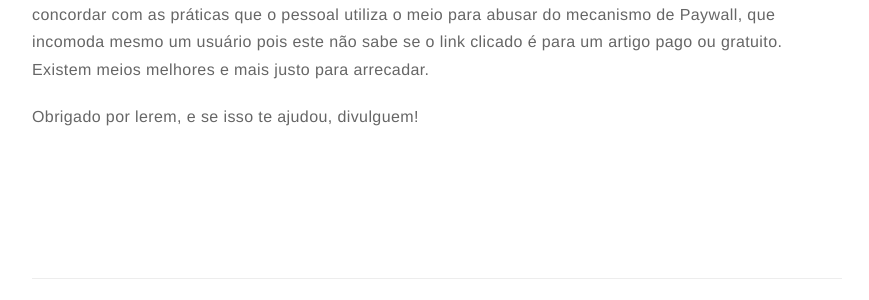
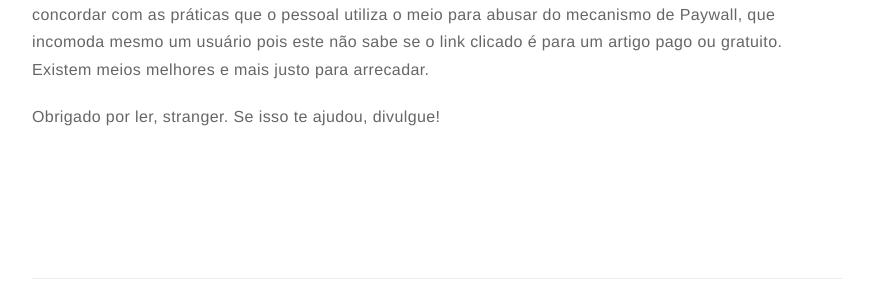
Before and after one commit to carlosdamazio/carlosdamazio.github.io, a Jekyll site: the page built from _posts/2019-11-22-re-post-monitore-seus-containers-com-cadvisor-com-ou-sem-integração-do-prometheus.md, in a window 1280 px wide and 900 px high, scrolled down 3858 px. Shown: the part 300-600 px from the top of the window, without its empty margins (203-1072 px from the left). Built offline with Jekyll 4.4.1, drawn with Linux system fonts in a browser that asks for light colours.

Commit message:
Update from Forestry.io Carlos Damázio updated _posts/2019-11-22-re-post-monitore-seus-containers-com-cadvisor-com-ou-sem-integração-do-prometheus.md

```diff
--- a/_posts/2019-11-22-re-post-monitore-seus-containers-com-cadvisor-com-ou-sem-integração-do-prometheus.md
+++ b/_posts/2019-11-22-re-post-monitore-seus-containers-com-cadvisor-com-ou-sem-integração-do-prometheus.md
@@ -79,4 +79,4 @@ Se houver sucesso na conexão, você está pronto(a) para fazer queries sobre es
 
 Esse foi um repost, pois o post original estava no Medium. Eu removi o post original pelo fato de eu não concordar com as práticas que o pessoal utiliza o meio para abusar do mecanismo de Paywall, que incomoda mesmo um usuário pois este não sabe se o link clicado é para um artigo pago ou gratuito. Existem meios melhores e mais justo para arrecadar.
 
-Obrigado por lerem, e se isso te ajudou, divulguem!
+Obrigado por ler, stranger. Se isso te ajudou, divulgue!
```
